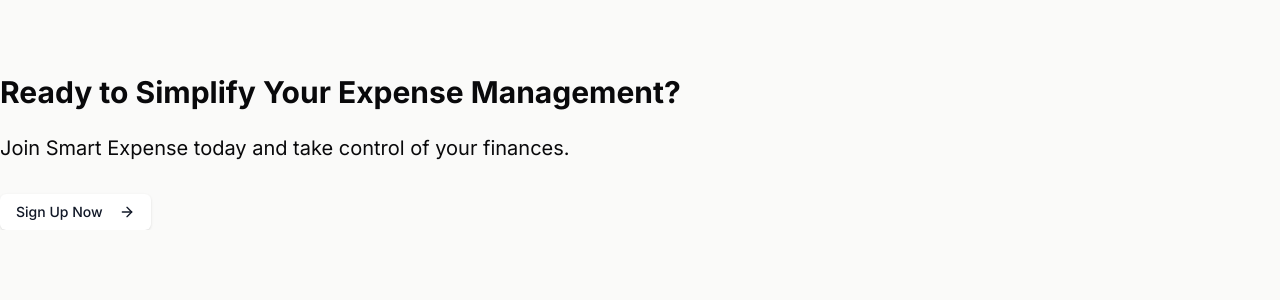
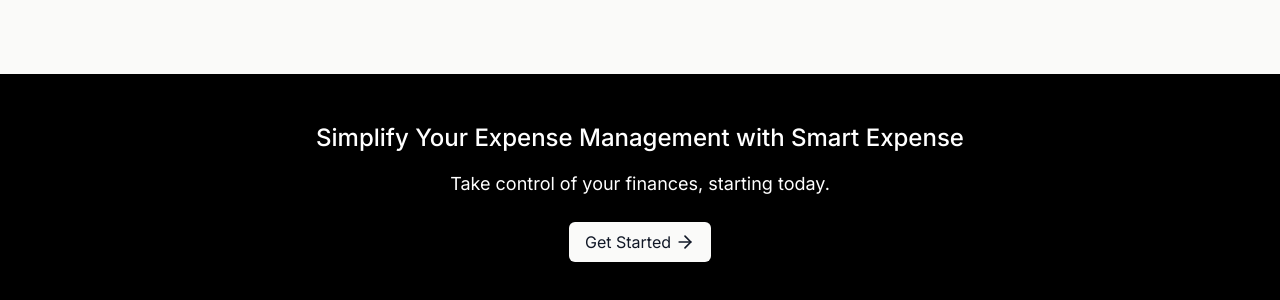
Before and after one commit to GurneeshBudhiraja/Smart-Receipt-Manager, a Next.js app: page / in a window 1280 px wide. Shown: the part 5122-5422 px from the top of the page. Before the commit the page ends 5352 px from the top, so only its background shows below. Built offline with nearby package versions, Linux system fonts and the light colour scheme.

Commit message:
Style: complete the `footer` section of the home page

```diff
--- a/src/app/page.tsx
+++ b/src/app/page.tsx
@@ -5,6 +5,7 @@
 import { headers } from "next/headers";
 import { Button } from "@/components/ui/button";
 import { ArrowRight } from "lucide-react";
+import Link from "next/link";
 async function page() {
   const headersList = await headers();
   const isLogin = headersList.get("x-is-login") === "true" ? true : false;
@@ -14,17 +15,22 @@
       <HeroSection />
       <FeaturesSection />
       <HowItWorks />
-      <footer>
-        <h2 className="text-3xl font-bold mb-6">
-          Ready to Simplify Your Expense Management?
-        </h2>
-        <p className="text-xl mb-8">
-          Join Smart Expense today and take control of your finances.
-        </p>
-        <Button className="bg-white text-gray-900 hover:bg-gray-100">
-          Sign Up Now
-          <ArrowRight className="ml-2 h-4 w-4" />
-        </Button>
+      <footer className="bg-black text-white py-12">
+        <div className="container mx-auto px-4 text-center">
+          <h2 className="text-xl md:text-2xl font-medium mb-4">
+            Simplify Your Expense Management with Smart Expense
+          </h2>
+          <p className="text-base md:text-lg mb-6 leading-relaxed">
+            Take control of your finances, starting today.
+          </p>
+          <Link
+            href={"/login"}
+            className="bg-stone-50 text-gray-900 hover:bg-stone-200 py-2 px-4 rounded-md text-sm md:text-base inline-flex items-center transition-colors duration-200 ease-in-out"
+          >
+            Get Started
+            <ArrowRight size={20} className="ml-1" />
+          </Link>
+        </div>
       </footer>
     </div>
   );
--- a/src/components/login-form.tsx
+++ b/src/components/login-form.tsx
@@ -26,7 +26,6 @@
   const router = useRouter();
   const [error, setError] = useState<string | null>(null);
   const [loading, setLoading] = useState<boolean>(false);
-
   async function loginUser(data: LoginWithEmail) {
     setLoading(true);
     setError(null);
@@ -78,6 +77,7 @@
             <Input
               id="email"
               type="email"
+              // TODO: changes this in prod
               defaultValue={"testing1@gmail.com"}
               placeholder="m@example.com"
               className={`bg-white border-gray-300 text-gray-900 placeholder-gray-500 focus:border-blue-500 focus:ring-blue-500 ${
@@ -98,7 +98,8 @@
             <Input
               id="password"
               type="password"
-              defaultValue={"testing1password"}
+              // TODO: changes this in prod
+              defaultValue={process.env.NEXT_PUBLIC_TESTING1_PASSWORD}
               placeholder="Enter your password"
               {...register("password", {
                 required: { value: true, message: "Password is required" },
--- a/src/types/env.d.ts
+++ b/src/types/env.d.ts
@@ -7,6 +7,7 @@
     NEXT_APPWRITE_DB_ID: string;
     NEXT_APPWRITE_IMAGE_COLLECTION_ID: string;
     NEXT_APPWRITE_NOTES_COLLECTION_ID: string;
-    NEXT_GEMINI_API_KEY: string
+    NEXT_GEMINI_API_KEY: string;
+    NEXT_PUBLIC_TESTING1_PASSWORD: string;
   }
 }
```
